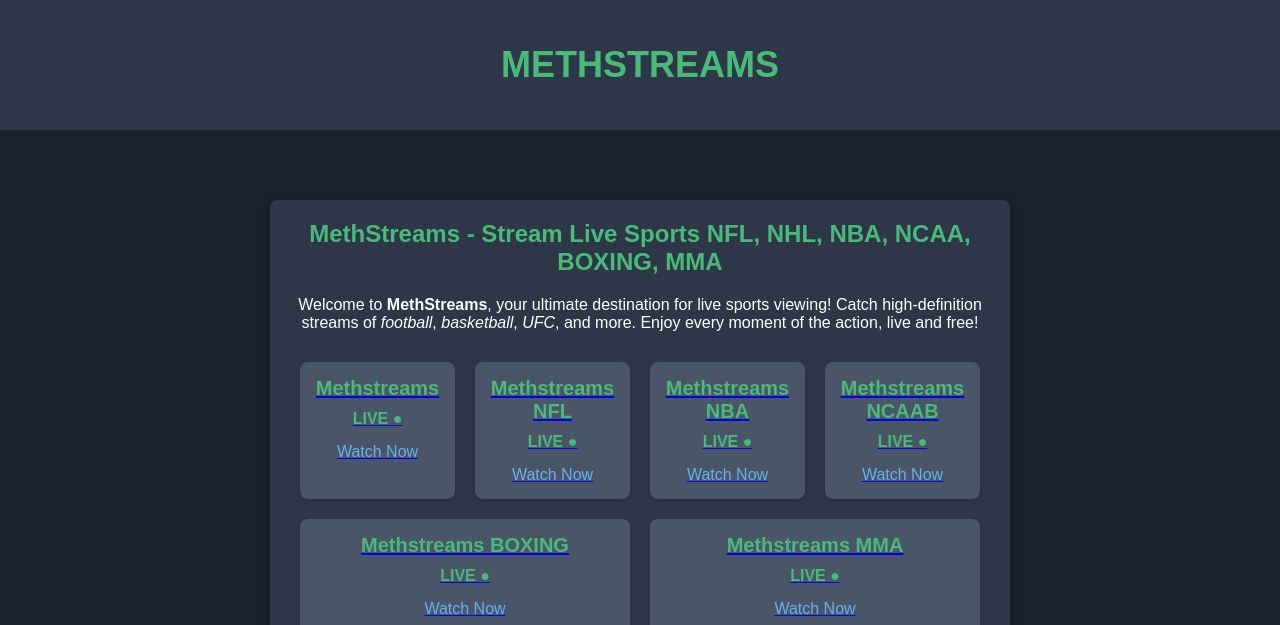
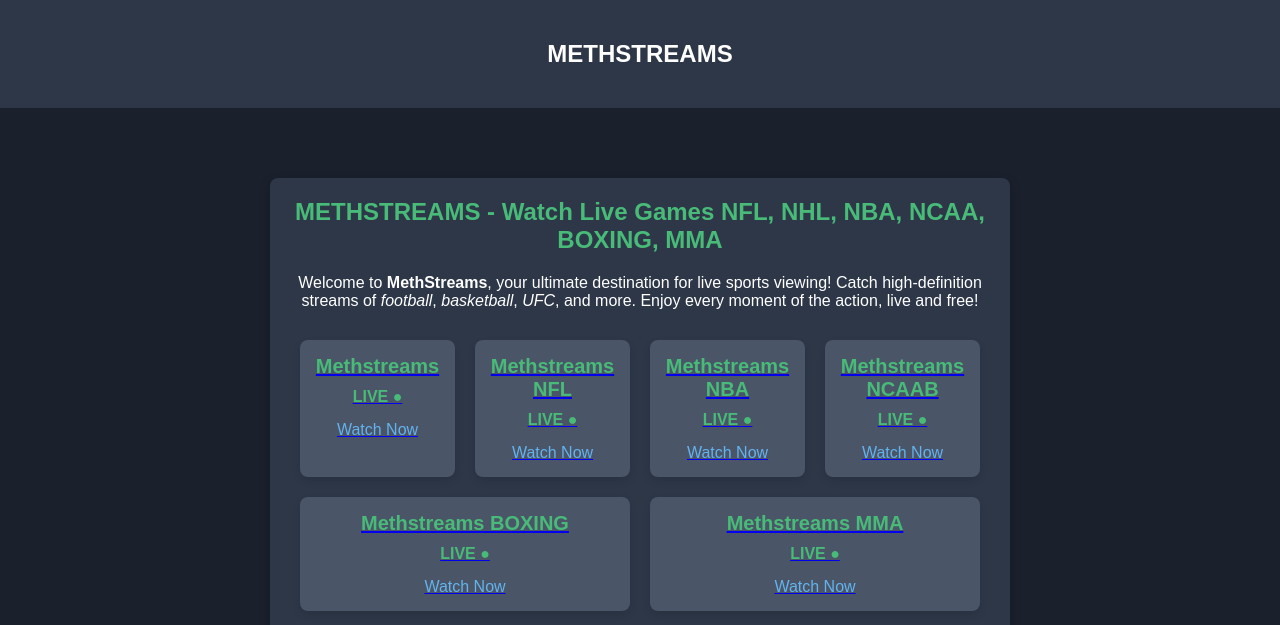
Before and after one commit to v7east/papar, a plain HTML site: page index.html in a window 1280 px wide. Shown: the top 625 px of the page. Drawn offline with Linux system fonts and the light colour scheme.

Commit message:
index.html

```diff
--- a/index.html
+++ b/index.html
@@ -4,11 +4,11 @@
 <meta name="msvalidate.01" content="5267473F102012E959B297C3B0196D41" />
     <meta charset="UTF-8" />
     <meta name="viewport" content="width=device-width, initial-scale=1.0" />
-    <meta name="description" content="Stream Live Sports NFL, NHL, NBA, NCAA, BOXING, MMA" />
-    <meta name="keywords" content="Stream Live Sports NFL, NHL, NBA, NCAA, BOXING, MMA" />
+    <meta name="description" content="Watch Live Games NFL, NHL, NBA, NCAA, BOXING, MMA" />
+    <meta name="keywords" content="Watch Live Games NFL, NHL, NBA, NCAA, BOXING, MMA" />
     <meta name="robots" content="index, follow" />
     <link rel="shortcut icon" href="./icon.png" type="image/x-icon" />
-    <title>MethStreams - Stream Live Sports NFL, NHL, NBA, NCAA, BOXING, MMA</title>
+    <title>METHSTREAMS - Watch Live Games NFL, NHL, NBA, NCAA, BOXING, MMA</title>
    <style>
 /* Custom CSS */
 body {
@@ -140,14 +140,14 @@ footer p {
   </head>
   <body>
     <header>
-      <h1>METHSTREAMS</h1>
+      <h2>METHSTREAMS</h2>
     </header>
 
     <!-- Main Content Section with Centralized Content Box -->
     <main>
       <div class="content-box">
         <div class="section-title">
-          MethStreams - Stream Live Sports NFL, NHL, NBA, NCAA, BOXING, MMA
+          METHSTREAMS - Watch Live Games NFL, NHL, NBA, NCAA, BOXING, MMA
         </div>
        <div class="highlight-text text-white">
   <span>Welcome to <strong>MethStreams</strong>, your ultimate destination for live sports viewing! </span>
```
